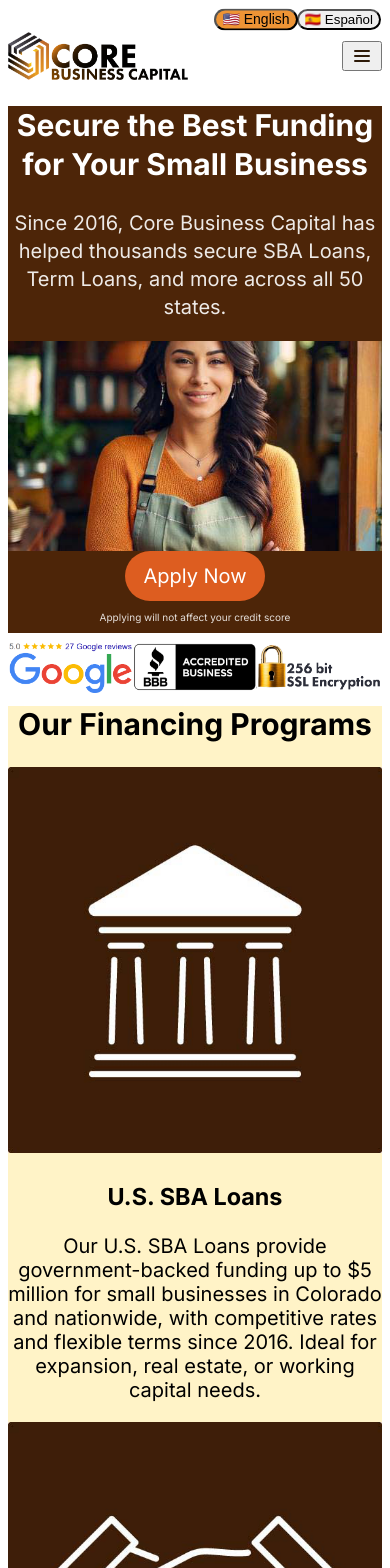
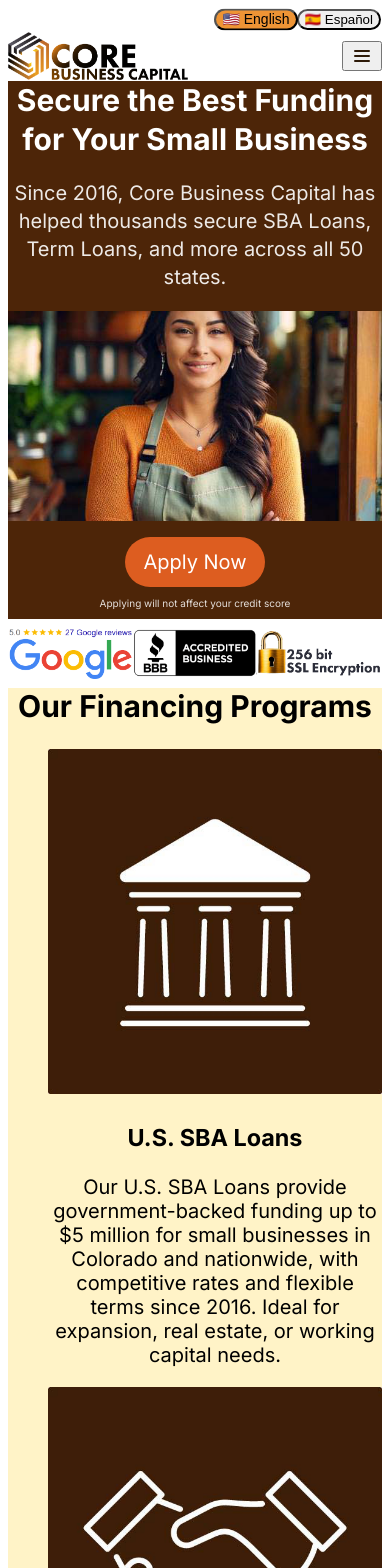
Before and after one commit to nomanoff9/core-business-capital-site, a Next.js app: page /en in a window 390 px wide. Shown: the top 1568 px of the page. Built offline with nearby package versions, Linux system fonts and the light colour scheme.

Commit message:
Mobile hero spacing improvements and h1 margin resets

```diff
--- a/src/app/globals.css
+++ b/src/app/globals.css
@@ -36,16 +36,15 @@
   opacity: 0; /* Start hidden until animation runs */
 }
 
-/* Reset list styling - Remove default browser padding */
-ul, ol {
-  margin: 0;
-  padding: 0;
-  list-style: none;
-}
-
 /* Remove default margins from header and main sections */
 header,
 section {
+  margin: 0;
+  padding: 0;
+}
+
+/* Reset h1 default browser margins */
+h1 {
   margin: 0;
   padding: 0;
 }
--- a/src/components/CustomerReviews.tsx
+++ b/src/components/CustomerReviews.tsx
@@ -52,7 +52,7 @@
 
   return (
     <section
-      className={`py-16 overflow-hidden ${className}`}
+      className={`pt-0 pb-12 min-[480px]:pt-0 min-[480px]:pb-16 overflow-hidden ${className}`}
       style={{ backgroundColor: '#4d2508' }}
       aria-label="Customer Reviews Carousel"
     >
--- a/src/components/Hero.tsx
+++ b/src/components/Hero.tsx
@@ -63,15 +63,15 @@
       />
 
       {/* Responsive Grid Container */}
-      <div className="w-full max-w-7xl mx-auto px-4 sm:px-6 lg:px-8 pt-2 min-[480px]:pt-8 pb-12 min-[480px]:pb-16 sm:py-16">
+      <div className="w-full max-w-7xl mx-auto px-4 sm:px-6 lg:px-8 pt-0 min-[480px]:pt-8 pb-4 min-[480px]:pb-16 sm:py-16">
 
         {/* Desktop/Tablet Layout: 2x2 Grid (480px and above) */}
         <div className="hidden min-[480px]:grid grid-cols-2 grid-rows-2 gap-8 min-h-[70vh]">
 
           {/* Column 1 Row 1: Hero Statement */}
-          <div className="flex flex-col justify-center space-y-1" style={{ marginLeft: '8px' }}>
+          <div className="flex flex-col justify-center gap-0" style={{ marginLeft: '8px' }}>
             <h1
-              className="text-2xl sm:text-3xl md:text-4xl lg:text-5xl xl:text-6xl font-bold leading-tight"
+              className="text-2xl sm:text-3xl md:text-4xl lg:text-5xl xl:text-6xl font-bold leading-tight m-0 mb-1"
               style={{ color: '#ffffff', fontSize: 'clamp(1.5rem, 5vw, 3.75rem)' }}
               itemScope
               itemType="https://schema.org/Organization"
@@ -145,12 +145,12 @@
         </div>
 
         {/* Mobile Layout: Single Column (Below 480px) - Optimized for above-the-fold */}
-        <div className="block min-[480px]:hidden space-y-4">
+        <div className="block min-[480px]:hidden pt-0 mt-0">
 
           {/* Hero Statement - Compact */}
-          <div className="text-center space-y-1">
+          <div className="text-center pt-0 mt-0">
             <h1
-              className="text-2xl font-bold leading-tight"
+              className="text-2xl font-bold leading-tight m-0 p-0"
               style={{ color: '#ffffff', fontSize: '1.5rem', lineHeight: '1.3' }}
               itemScope
               itemType="https://schema.org/Organization"
@@ -159,7 +159,7 @@
             </h1>
 
             <p
-              className="text-sm leading-snug px-2"
+              className="text-sm leading-snug px-2 mt-1"
               style={{ color: '#ffffff', opacity: 0.9, lineHeight: '1.4' }}
               itemProp="description"
             >
@@ -168,9 +168,9 @@
           </div>
 
           {/* Hero Image Centered - Compact aspect ratio */}
-          <div className="flex justify-center mb-8">
+          <div className="flex justify-center mt-4 pb-8">
             <div className="relative w-full max-w-sm">
-              <div className="relative aspect-[16/9] w-full rounded-xl overflow-hidden shadow-xl">
+              <div className="relative aspect-[16/9] w-full rounded-xl overflow-hidden shadow-lg">
                 <NextImage
                   src="/images/hero-bg.jpg"
                   alt="Business professionals discussing funding solutions - Core Business Capital team meeting"
@@ -193,7 +193,10 @@
           </div>
 
           {/* Apply Now Button - Compact */}
-          <div className="flex flex-col items-center mb-6 mt-6">
+          <div
+            className="flex flex-col items-center mb-6 relative z-10"
+            style={{ marginTop: '16px' }}
+          >
             <a
               href={applyURL}
               target="_blank"
@@ -203,7 +206,7 @@
               itemProp="url"
             >
               <div
-                className="min-w-[140px] h-[50px] flex items-center justify-center rounded-full font-semibold shadow-md hover:shadow-lg transition-all duration-300 cursor-pointer px-4 text-center text-sm mb-4"
+                className="min-w-[140px] h-[50px] flex items-center justify-center rounded-full font-semibold shadow-md hover:shadow-lg transition-all duration-300 cursor-pointer px-4 text-center text-sm"
                 style={ctaButtonStyles}
                 onMouseEnter={(e) => handleCtaHover(e, true)}
                 onMouseLeave={(e) => handleCtaHover(e, false)}
--- a/src/components/Services.tsx
+++ b/src/components/Services.tsx
@@ -79,8 +79,8 @@
         />
       )}
       <section
-        className="py-16 px-4"
-        style={{ backgroundColor: '#fff3c7', marginTop: '8px' }}
+        className="pt-6 pb-0 min-[480px]:pt-16 min-[480px]:pb-0 px-4"
+        style={{ backgroundColor: '#fff3c7', marginTop: '0px' }}
         role="main"
         aria-labelledby="services-heading"
         itemScope
```
